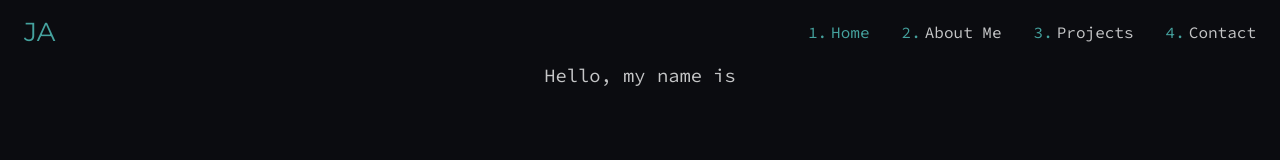
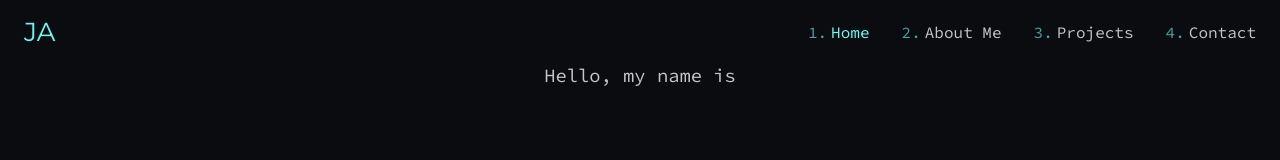
Before and after one commit to Justin-Arakaki/portfolio, a React (Vite) app: page /#/home in a window 1280 px wide. Shown: the top 160 px of the page. Built offline with nearby package versions, Linux system fonts and the light colour scheme.

Commit message:
replaced secondary colors with primary

```diff
--- a/src/components/app-bar/HamburgerButton.tsx
+++ b/src/components/app-bar/HamburgerButton.tsx
@@ -10,7 +10,7 @@ export default function HamburgerButton({ onClick }: Props) {
     <IconButton
       disableRipple
       disableTouchRipple
-      color="secondary"
+      color="primary"
       aria-label="open drawer"
       onClick={onClick}
       edge="start"
--- a/src/components/app-bar/Header.tsx
+++ b/src/components/app-bar/Header.tsx
@@ -24,7 +24,7 @@ export default function Header() {
       <ElevationScroll>
         <AppBar sx={appBarStyle}>
           <Toolbar sx={{ justifyContent: 'space-between' }}>
-            <Typography variant="h3" color="secondary">
+            <Typography variant="h3" color="primary">
               JA
             </Typography>
             {navigationType}
--- a/src/components/app-bar/NavButton.tsx
+++ b/src/components/app-bar/NavButton.tsx
@@ -17,7 +17,7 @@ export default function NavButton({
   const location = useLocation();
   const isToggledOn = location.pathname === `/${link}`;
   const toggledStyle: SxProps<Theme> = {
-    color: (theme: Theme) => theme.palette.secondary.main,
+    color: (theme: Theme) => theme.palette.primary.main,
   };
   const untoggledStyle: SxProps<Theme> = {
     transition: '0.5s',
```
